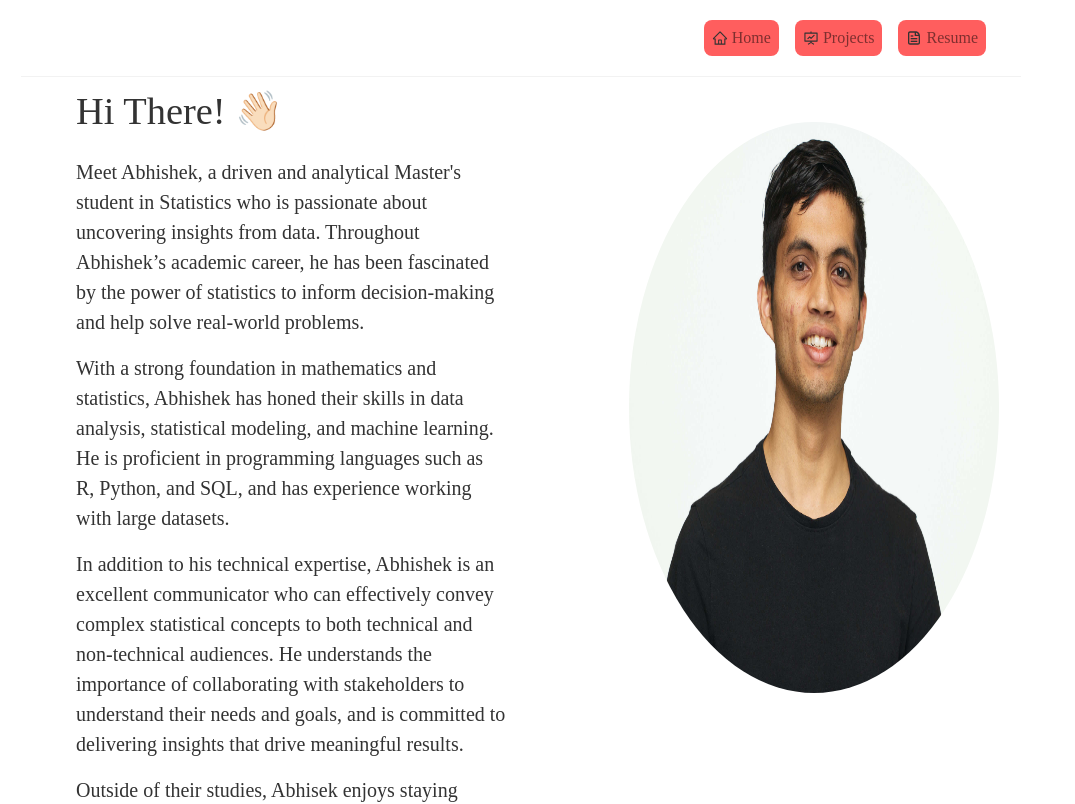
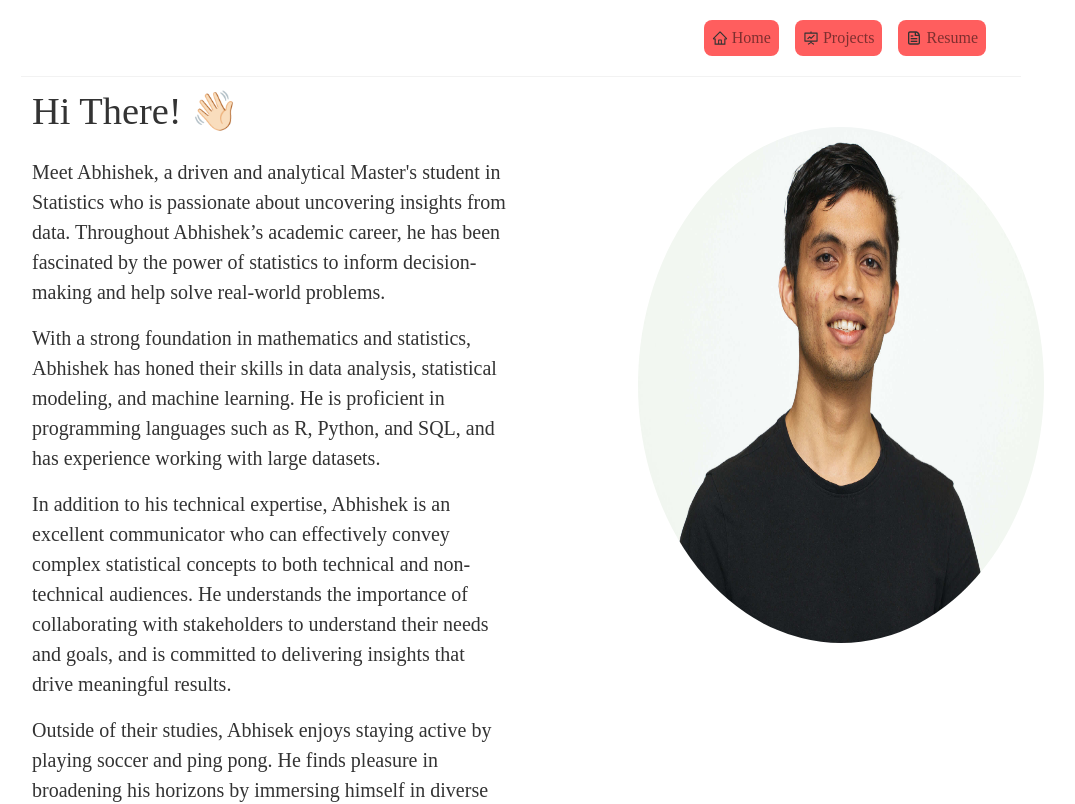
Before and after one commit to kafleBeast/kafle-portfolio, a React (Create React App) app: page / in a window 1280 px wide. Shown: the top 804 px of the page, without its empty margins (119-1194 px from the left). Built offline with nearby package versions, Linux system fonts and the light colour scheme; the HTML template or start-up script is replaced by a standard one.

Commit message:
Update index.css

```diff
--- a/src/index.css
+++ b/src/index.css
@@ -51,7 +51,7 @@
   background: #ff375a;
 }
 .content {
-  max-width: 1000px;
+  max-width: 85%;
   margin: 40px auto;
   margin-top: -80px;
   padding: 20px;
```
